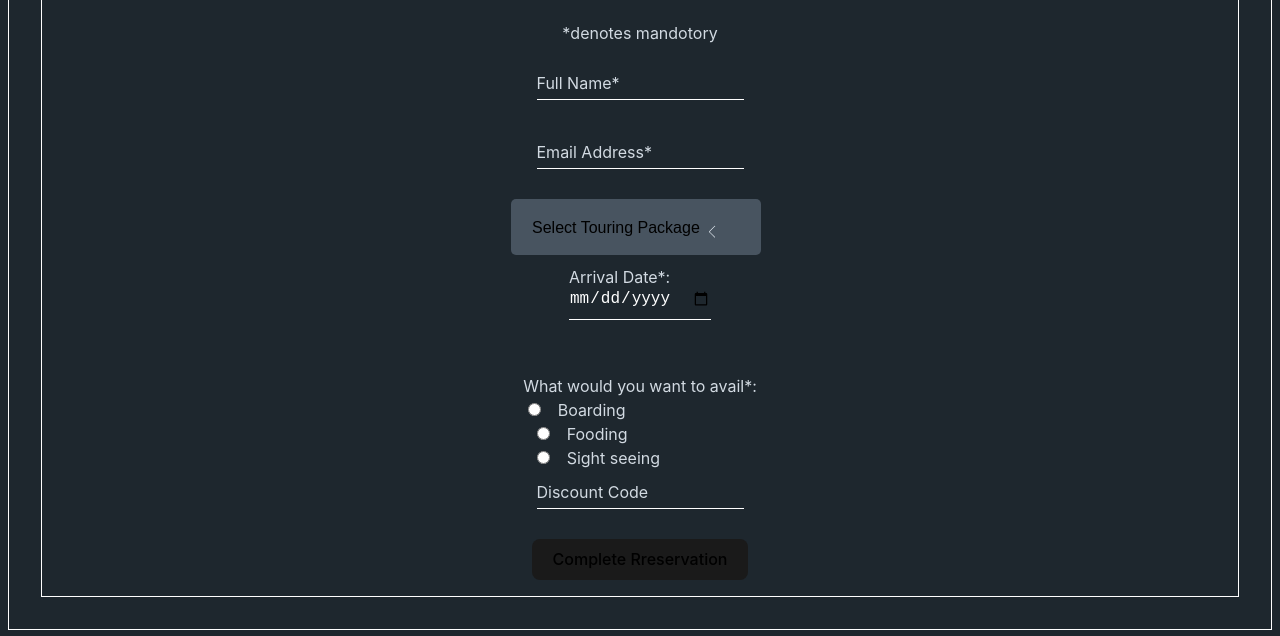
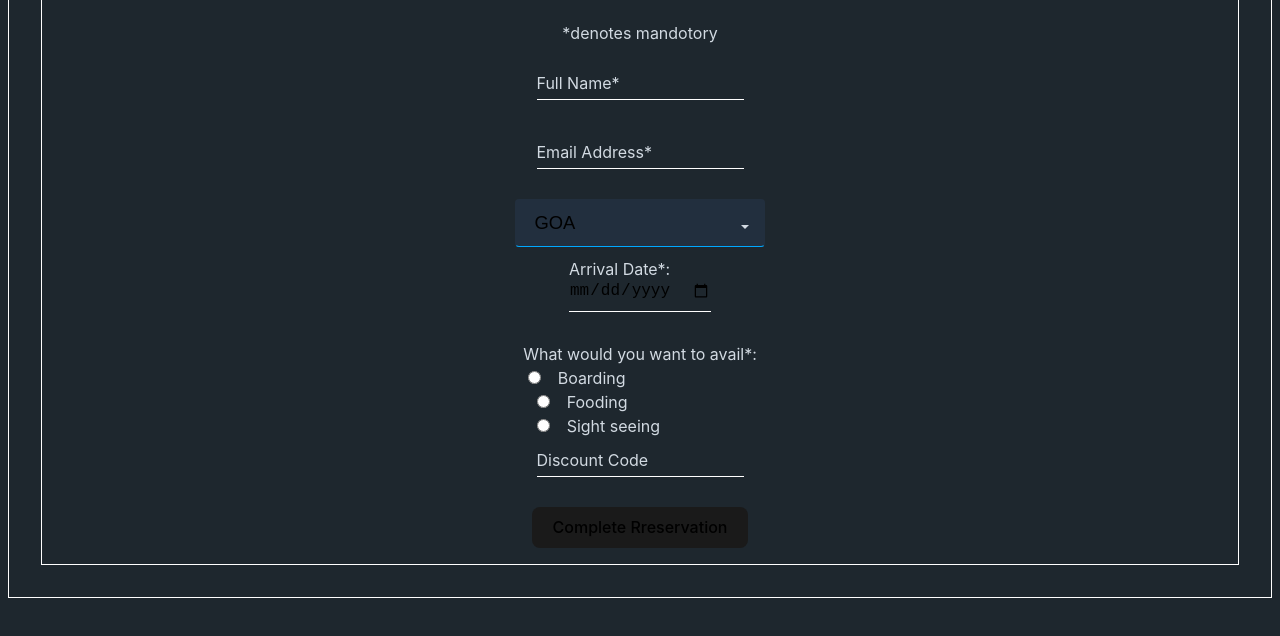
Before and after one commit to HuangLinBao/training_task1, a website built with Vite: page index.html in a window 1280 px wide. Shown: the part 144-780 px from the top of the page. Built offline with nearby package versions, Linux system fonts and the light colour scheme.

Commit message:
custom dropdown select

```diff
--- a/main.js
+++ b/main.js
@@ -13,29 +13,15 @@ document.querySelector("#app").innerHTML = `
         <input type="text" name="" required="">
         <label>Email Address*</label>
       </div>
-      <div class="select">
-        <details class="custom-select">
-          <summary class="radios">
-            <input type="radio" name="item" id="default" title="Select Touring Package" checked>
-            <input type="radio" name="item" id="item1" title="Item 1">
-            <input type="radio" name="item" id="item2" title="Item 2">
-          </summary>
-        <ul class="list">
-          <li>
-            <label for="item1">
-              Item 1
-              <span></span>
-            </label>
-          </li>
-          <li>
-          <label for="item2">Item 2</label>
-          </li>
-        </ul>
-      </details>
-    </div>
+      <div class="custom-select">
+        <select>
+          <option value="">GOA</option>
+          <option value="">One Way</option>
+        </select>
+</div>
       <div class ="field date">
         <label for="fname">Arrival Date*:</label><br>
-        <input type="date" id="fname" placeholder="MM/DD/YYYY"><br><br>
+        <input type="date" id="fname" placeholder="MM/DD/YYYY">
       </div>
       <div class="avail_rb">
       <label for="fname">What would you want to avail*:</label><br>
--- a/style.css
+++ b/style.css
@@ -50,7 +50,6 @@
   width: 100%;
   padding: 10px 0;
   font-size: 16px;
-  color: #fff;
   margin-bottom: 30px;
   border: none;
   border-bottom: 1px solid #fff;
@@ -62,138 +61,50 @@
 .field input:valid ~ label {
   top: -20px;
   left: 0;
-  color: #4bcffa;
+  color: #00a8ff;
   font-size: 12px;
 }
-
-.select details {
+.custom-select {
+  min-width: 250px;
   position: relative;
-  width: 250px;
-  margin-right: 0.5rem;
 }
 
-.select details[open] {
-  z-index: 1;
+select {
+  appearance: none;
+  /*  safari  */
+  -webkit-appearance: none;
+  /*  other styles for aesthetics */
+  width: 100%;
+  font-size: 1.15rem;
+  padding: 0.675em 6em 0.675em 1em;
+  background-color: #222f3e;
+  border: 1px solid transparent;
+  border-bottom: 1px solid #00a8ff;
+  border-radius: 0.25rem;
+  cursor: pointer;
 }
 
-.select summary {
-  padding: 1rem;
-  cursor: pointer;
-  border-radius: 5px;
-  background-color: #485460;
-  list-style: none;
+.custom-select::before,
+.custom-select::after {
+  --size: 0.3rem;
+  content: "";
+  position: absolute;
+  right: 1rem;
+  pointer-events: none;
 }
 
-.select summary::-webkit-details-marker {
-  display: none;
+.custom-select::before {
+  border-left: var(--size) solid transparent;
+  border-right: var(--size) solid transparent;
+  border-bottom: var(--size) solid transparent;
+  top: 40%;
 }
 
-.select details[open] summary:before {
-  content: "";
-  display: block;
-  width: 100vw;
-  height: 100vh;
-  background: transparent;
-  position: fixed;
-  top: 0;
-  left: 0;
-}
-
-.select summary:after {
-  content: "";
-  display: inline-block;
-  width: 0.5rem;
-  height: 0.5rem;
-  border-bottom: 1px solid currentColor;
-  border-left: 1px solid currentColor;
-  border-bottom-left-radius: 2px;
-  transform: rotate(45deg) translate(50%, 0%);
-  transform-origin: center center;
-  transition: transform ease-in-out 100ms;
-}
-
-.select summary:focus {
-  outline: none;
-}
-
-.select details[open] summary:after {
-  transform: rotate(-45deg) translate(0%, 0%);
-}
-
-.select summary ul {
-  width: 100%;
-  background: #485460;
-  position: absolute;
-  top: calc(100% + 0.5rem);
-  left: 0;
-  padding: 1rem;
-  margin: 0;
-  box-sizing: border-box;
-  border-radius: 5px;
-  max-height: 200px;
-  overflow-y: auto;
-}
-
-.select summary li {
-  margin: 0;
-  padding: 1rem 0;
-  border-bottom: 1px solid #ccc;
-}
-
-.select summary li:first-child {
-  padding-top: 0;
-}
-
-.select summary li:last-child {
-  padding-bottom: 0;
-  border-bottom: none;
-}
-
-/* FAKE SELECT */
-
-.select summary.radios {
-  counter-reset: radios;
-}
-
-.select summary.radios:before {
-  content: var(--selection);
-}
-
-.select input[type="radio"] {
-  counter-increment: radios;
-  appearance: none;
-  display: none;
-}
-
-.select input[type="radio"]:checked {
-  display: inline;
-  --display: block;
-}
-
-.select input[type="radio"]:after {
-  content: attr(title);
-  display: inline;
-  font-size: 1rem;
-}
-
-.select ul.list {
-  counter-reset: labels;
-}
-
-.select label {
-  width: 100%;
-  display: flex;
-  cursor: pointer;
-  justify-content: space-between;
-}
-
-.select label span {
-  --display: none;
-  display: var(--display);
-  width: 1rem;
-  height: 1rem;
-  border: 1px solid #727272;
-  border-radius: 3px;
+.custom-select::after {
+  border-left: var(--size) solid transparent;
+  border-right: var(--size) solid transparent;
+  border-top: var(--size) solid #d2dae2;
+  top: 55%;
 }
 
 button {
@@ -208,7 +119,7 @@ button {
   transition: border-color 0.25s;
 }
 button:hover {
-  border-color: #4bcffa;
+  border-color: #00a8ff;
 }
 
 button:focus,
```
